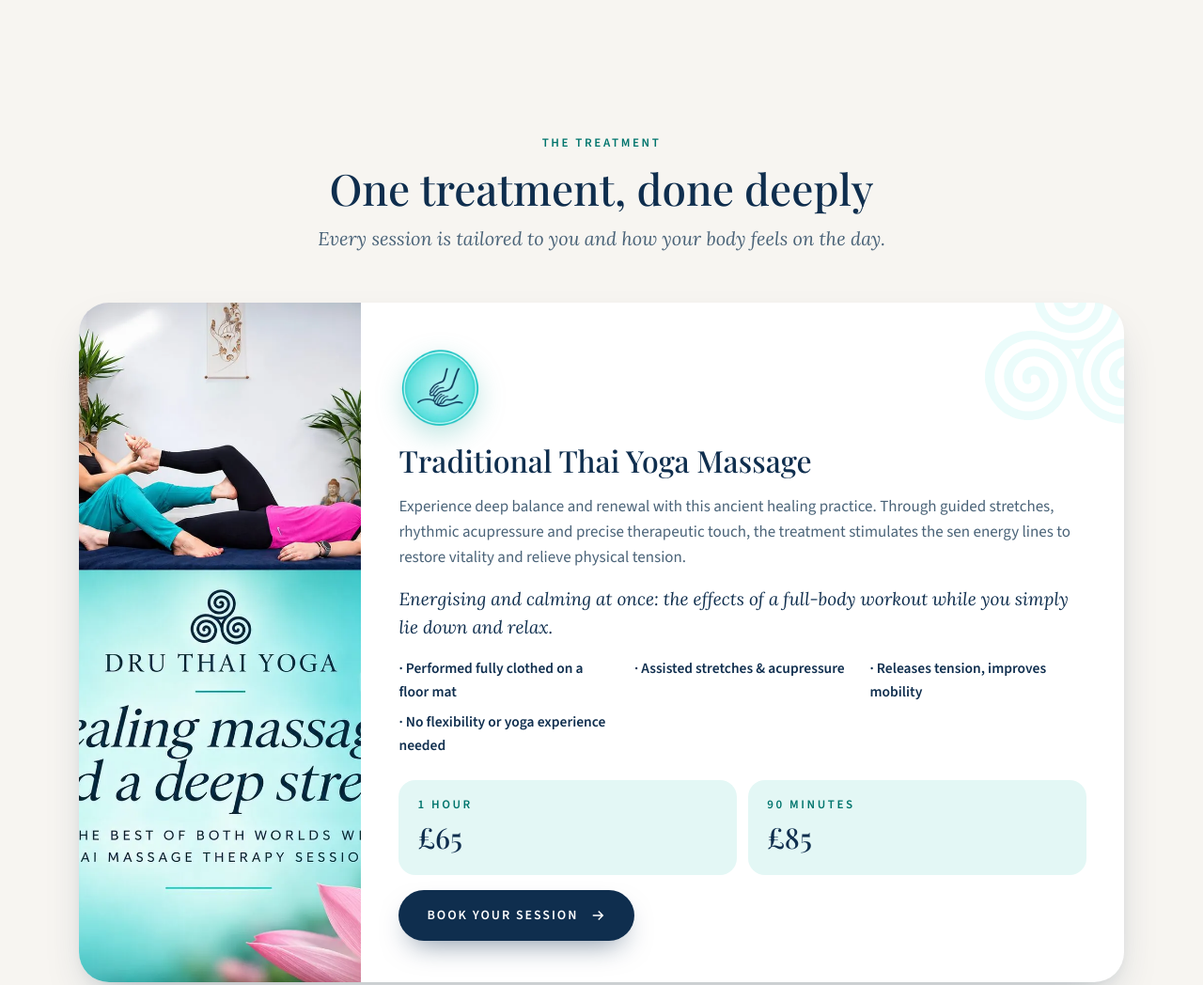
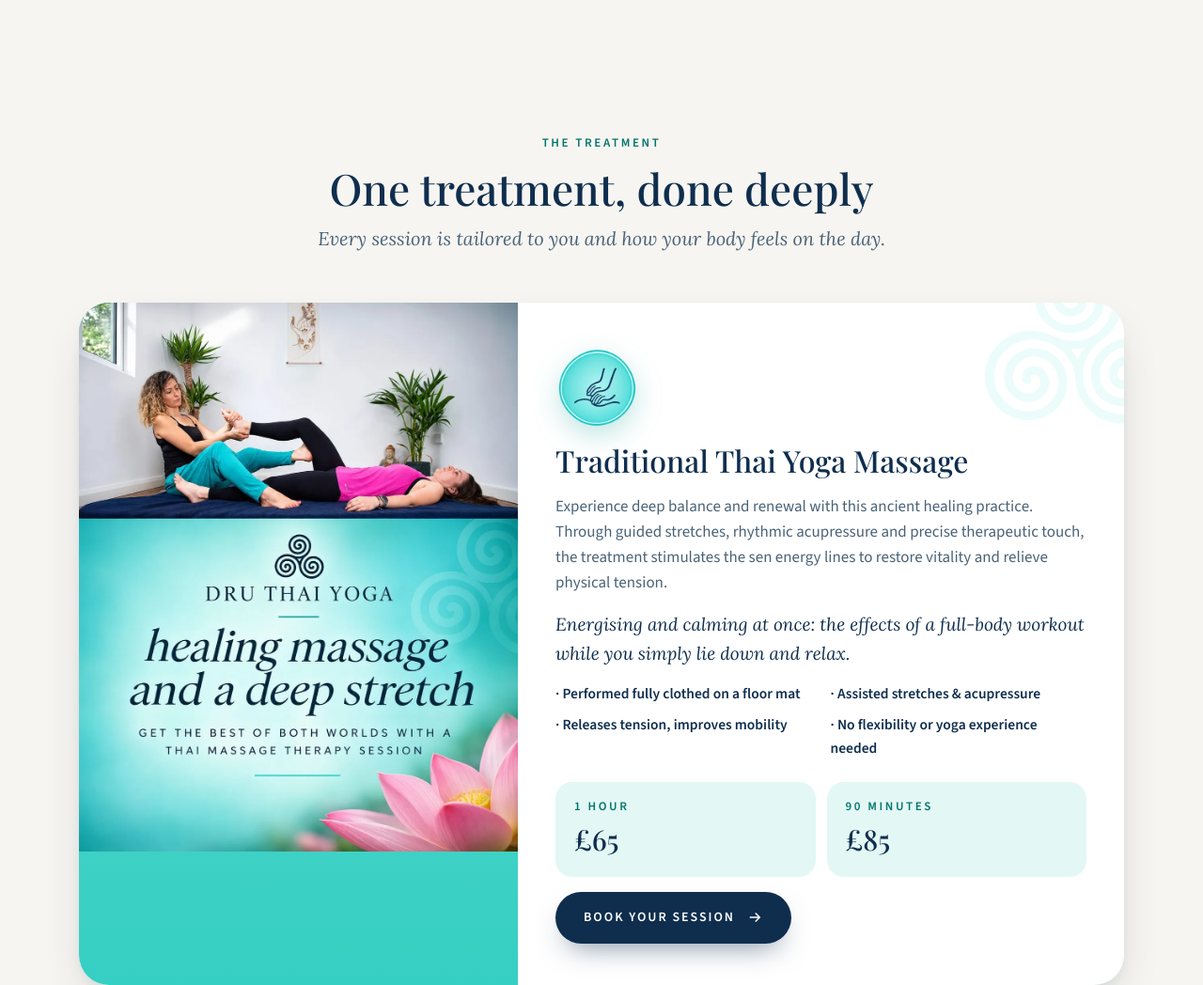
Before and after one commit to ADSolutionsCRM/druthaiyoga-preview, a plain HTML site: page index.html in a window 1280 px wide. Shown: the part 918-1966 px from the top of the page at 94% size. Drawn offline with nearby package versions, Linux system fonts and the light colour scheme.

Commit message:
Show treatment poster uncropped at every size
Co-Authored-By: Claude Opus 5.5 <noreply@anthropic.com>
Claude-Session: https://claude.ai/code/session_01FcxNpTPyxYmMYDq1WFcVGY

```diff
--- a/index.html
+++ b/index.html
@@ -174,7 +174,8 @@ footer .fb img{width:70px}
 .preview-note{background:var(--navy);color:#C9F4F0;text-align:center;font-size:13px;padding:8px 16px;letter-spacing:.04em}
 @media (max-width:640px){nav a:not(.pill){display:none}.section{padding:80px 0}}
 /* ===== layout fixes ===== */
-.timg{flex:1 1 300px;min-width:0;position:relative;min-height:440px}
+.timg{flex:0 0 42%;min-width:0;position:relative;overflow:hidden;background:linear-gradient(180deg,#5FD9CE,#36CFC3)}
+.timg img{display:block;width:100%;aspect-ratio:4/5;height:auto;object-fit:cover}
 .tap a{display:inline-flex;align-items:center;min-height:44px}
 footer a{display:inline-block;padding:10px 0}
 .badges a{display:inline-flex;align-items:center;min-height:44px}
@@ -237,7 +238,7 @@ header.scrolled{background:rgba(247,245,241,.96);box-shadow:0 8px 30px -12px rgb
  .hcopy .eyebrow{text-align:center}
  .hphoto{max-width:330px}
  .hphoto .chip{right:-4px;top:18px;padding:9px 13px;font-size:11px}.hphoto .chip b{font-size:20px}
- .timg{min-height:0;aspect-ratio:4/5}
+ .timg{flex:1 1 100%}
  .fcard>div[style*="padding:44px 40px"]{padding:30px 22px!important}
  .offer{padding:26px 22px;gap:16px}
  .offer .amt{width:84px;height:84px}.offer .amt b{font-size:30px}
@@ -312,7 +313,7 @@ header.scrolled{background:rgba(247,245,241,.96);box-shadow:0 8px 30px -12px rgb
 <div class="wrap">
 <div class="center"><div class="eyebrow">The treatment</div><h2>One treatment, done deeply</h2><p class="ital" style="margin:0;font-size:20px;color:var(--slate)">Every session is tailored to you and how your body feels on the day.</p></div>
 <div class="fcard" style="margin-top:52px;flex-wrap:wrap;align-items:stretch">
-<div class="timg"><img decoding="async" src="img/post-stretch.webp" alt="Thai yoga massage: a healing massage and a deep stretch" style="position:absolute;inset:0;width:100%;height:100%;object-fit:cover;object-position:50% 20%"></div>
+<div class="timg"><img decoding="async" src="img/post-stretch.webp" alt="Thai yoga massage: a healing massage and a deep stretch" width="1100" height="1375"></div>
 <div style="flex:999 1 360px;min-width:0;padding:44px 40px;display:flex;flex-direction:column;gap:16px;position:relative;overflow:hidden">
 <svg class="spiral" style="width:200px;right:-50px;top:-50px;fill:var(--tq);opacity:.08" aria-hidden="true"><use href="#sp"/></svg>
 <img decoding="async" src="img/massage.webp" alt="" style="width:88px;filter:drop-shadow(0 10px 14px rgba(0,150,140,.25))">
```
